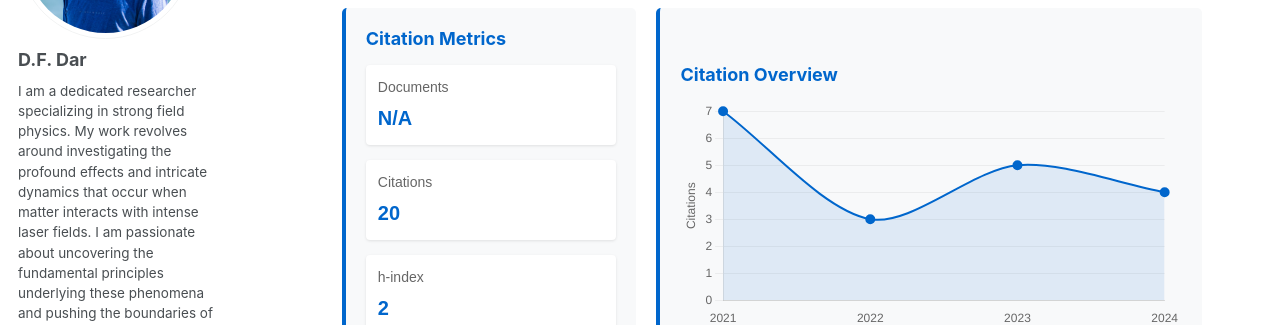
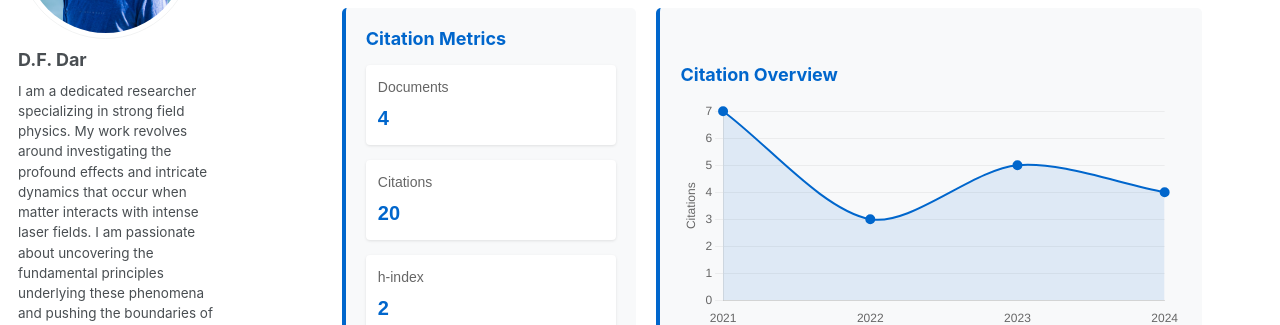
Before and after one commit to danishfurekhdar/danishfurekhdar.github.io, a Jekyll site: the page built from _pages/publications.html, in a window 1280 px wide and 900 px high. Shown: the part 235-560 px from the top of the window. Built offline with Jekyll 4.4.1, drawn with Linux system fonts in a browser that asks for light colours; nearby versions of some CDN libraries; some web fonts are replaced.

Commit message:
Update scholar.json

```diff
--- a/_data/scholar.json
+++ b/_data/scholar.json
@@ -3,6 +3,7 @@
   "affiliation": "Helmholtz Institute jena",
   "h_index": 2,
   "citations": 20,
+  "documents": 4,
   "i10_index": 1,
   "scholar_id": "qOhxqbkAAAAJ",
   "url": "https://scholar.google.com/citations?user=qOhxqbkAAAAJ"
```
